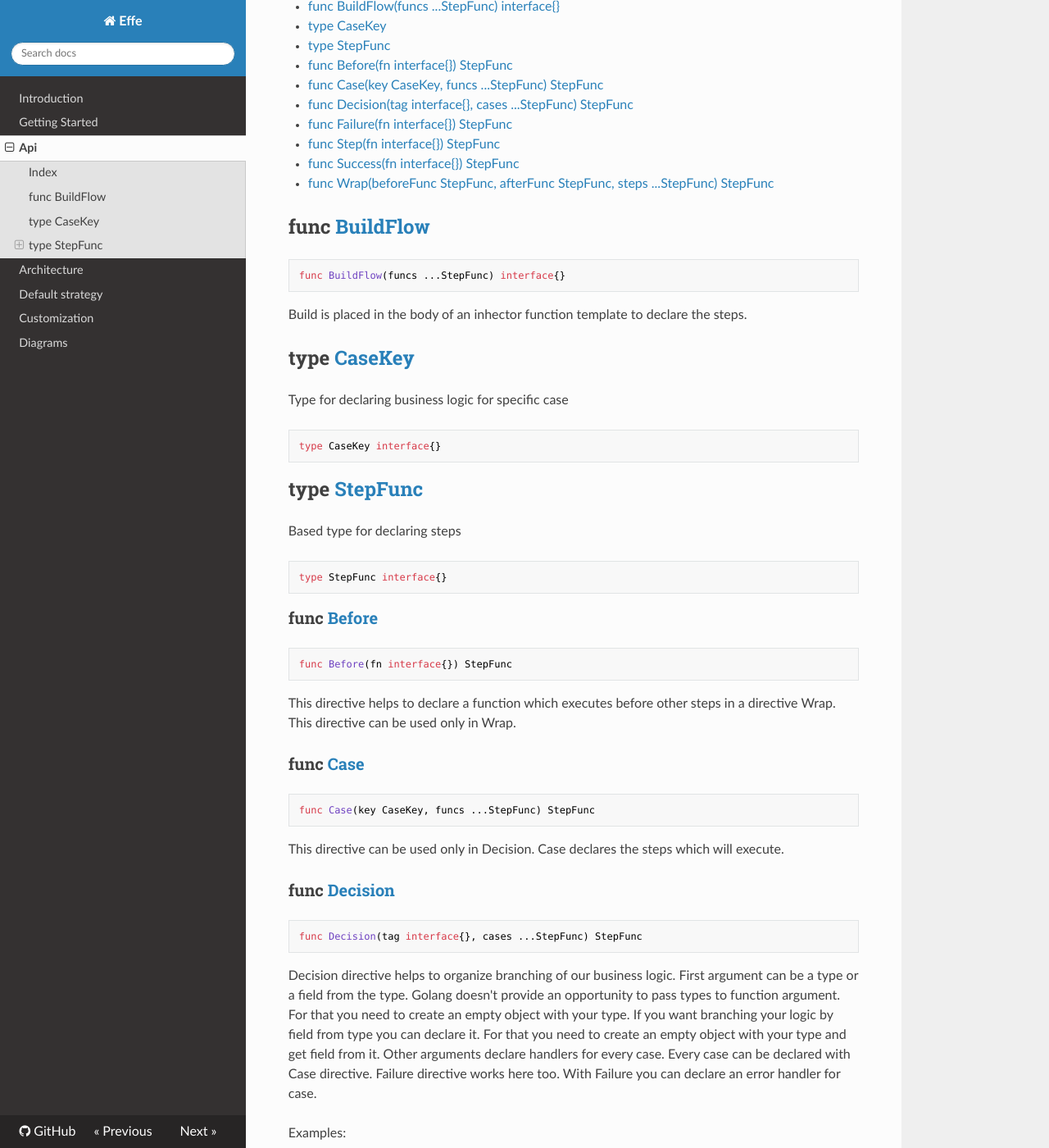
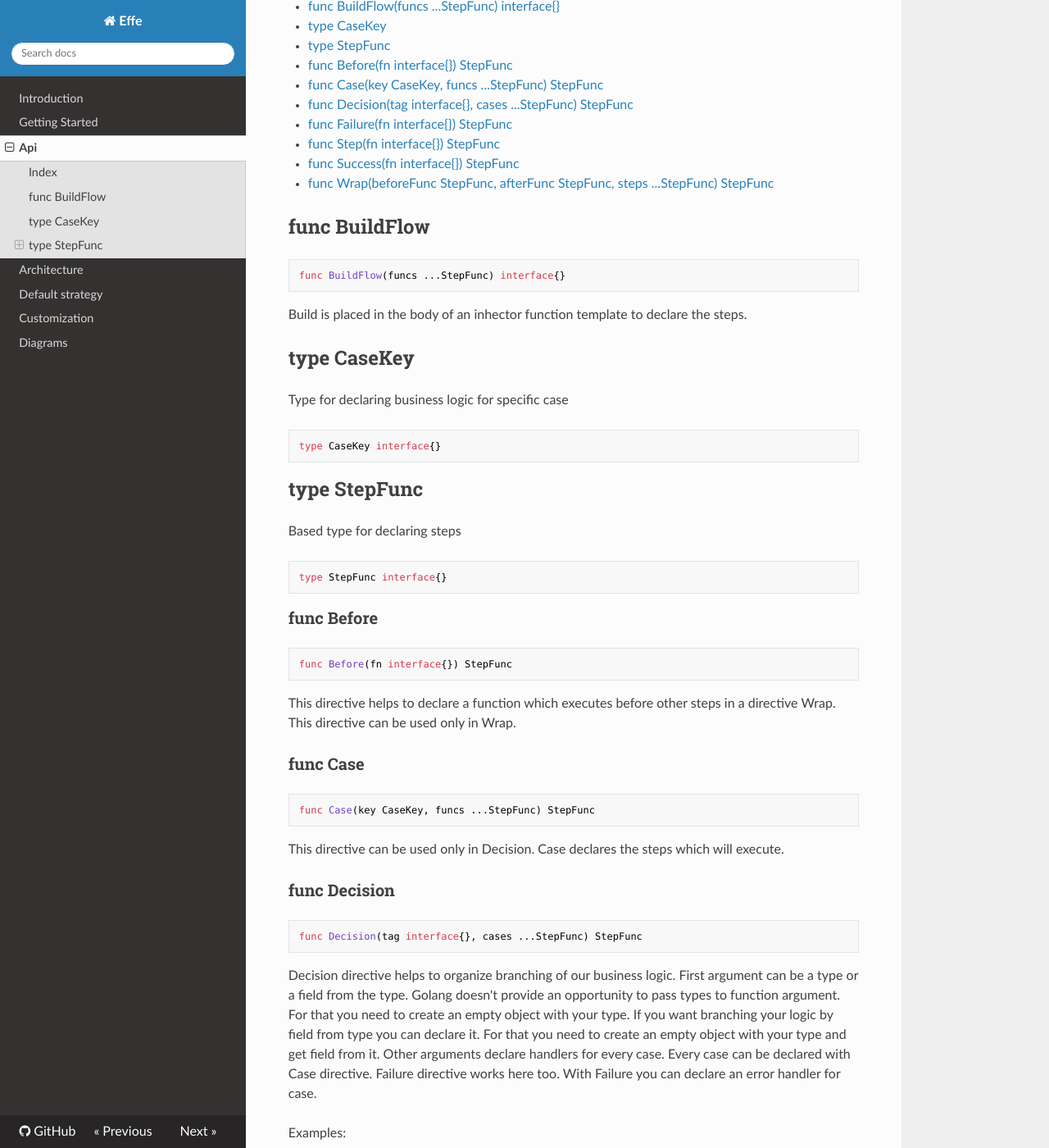
Before and after one commit to GettEngineering/effe, an MkDocs documentation site: the page built from docs/docs/API.md, in a window 1280 px wide and 1400 px high, scrolled down 492 px. Shown: the whole window at 82% size. Built offline with MkDocs 1.6.1, drawn with Linux system fonts in a browser that asks for light colours; nearby versions of some CDN libraries; part of the change alters nothing that is shown; some of the changed text lies outside the part shown.

````diff
--- a/docs/docs/API.md
+++ b/docs/docs/API.md
@@ -24,7 +24,7 @@ The directives in this package are used as input to the Effe code generation too
   - [func Wrap(beforeFunc StepFunc, afterFunc StepFunc, steps ...StepFunc) StepFunc](<#func-wrap>)
 
 
-## func [BuildFlow](<https://github.com/gtforge/effe/blob/master/effe.go#L23>)
+## func BuildFlow
 
 ```go
 func BuildFlow(funcs ...StepFunc) interface{}
@@ -32,7 +32,7 @@ func BuildFlow(funcs ...StepFunc) interface{}
 
 Build is placed in the body of an inhector function template to declare the steps\.
 
-## type [CaseKey](<https://github.com/gtforge/effe/blob/master/effe.go#L16>)
+## type CaseKey
 
 Type for declaring business logic for specific case
 
@@ -40,7 +40,7 @@ Type for declaring business logic for specific case
 type CaseKey interface{}
 ```
 
-## type [StepFunc](<https://github.com/gtforge/effe/blob/master/effe.go#L13>)
+## type StepFunc
 
 Based type for declaring steps
 
@@ -48,7 +48,7 @@ Based type for declaring steps
 type StepFunc interface{}
 ```
 
-### func [Before](<https://github.com/gtforge/effe/blob/master/effe.go#L105>)
+### func Before
 
 ```go
 func Before(fn interface{}) StepFunc
@@ -56,7 +56,7 @@ func Before(fn interface{}) StepFunc
 
 This directive helps to declare a function which executes before other steps in a directive Wrap\. This directive can be used only in Wrap\.
 
-### func [Case](<https://github.com/gtforge/effe/blob/master/effe.go#L147>)
+### func Case
 
 ```go
 func Case(key CaseKey, funcs ...StepFunc) StepFunc
@@ -64,7 +64,7 @@ func Case(key CaseKey, funcs ...StepFunc) StepFunc
 
 This directive can be used only in Decision\. Case declares the steps which will execute\.
 
-### func [Decision](<https://github.com/gtforge/effe/blob/master/effe.go#L140>)
+### func Decision
 
 ```go
 func Decision(tag interface{}, cases ...StepFunc) StepFunc
@@ -96,7 +96,7 @@ func BuildMyBusinessFlow2(){
 }
 ```
 
-### func [Failure](<https://github.com/gtforge/effe/blob/master/effe.go#L66>)
+### func Failure
 
 ```go
 func Failure(fn interface{}) StepFunc
@@ -104,7 +104,7 @@ func Failure(fn interface{}) StepFunc
 
 A Failure works the same way as Step\, but with one exception: a function executes only if one of steps returns an error\.
 
-### func [Step](<https://github.com/gtforge/effe/blob/master/effe.go#L59>)
+### func Step
 
 ```go
 func Step(fn interface{}) StepFunc
@@ -140,7 +140,7 @@ func BuildMySecondBusinessFlow(){
 }
 ```
 
-### func [Success](<https://github.com/gtforge/effe/blob/master/effe.go#L97>)
+### func Success
 
 ```go
 func Success(fn interface{}) StepFunc
@@ -148,7 +148,7 @@ func Success(fn interface{}) StepFunc
 
 This directive helps to declare a function which executes after other steps in a directive Wrap and if not one step returned an error\. This directive can be used only in Wrap\.
 
-### func [Wrap](<https://github.com/gtforge/effe/blob/master/effe.go#L89>)
+### func Wrap
 
 ```go
 func Wrap(beforeFunc StepFunc, afterFunc StepFunc, steps ...StepFunc) StepFunc
````
